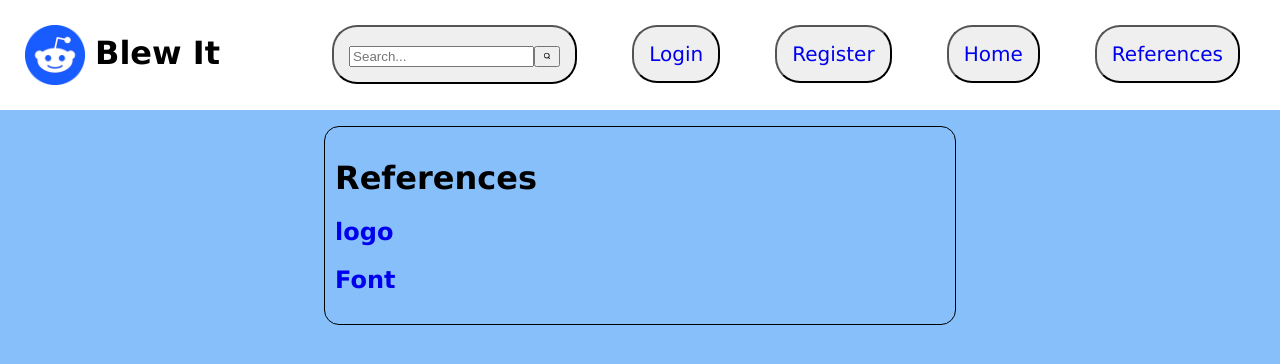
After one commit to stananan/blewIt, a PHP site: page /references.php in a window 1280 px wide. The commit adds this page. Shown: the top 364 px of the page. Run offline with PHP 8.4, Linux system fonts and the light colour scheme; a stand-in replaces the project's code that opens the database connection; some libraries are stand-ins or nearby versions; some web fonts are replaced.

Commit message:
Css Changes
Logo, Favicon, you can now upvote and downvote on index and sublewit page

```diff
--- a/admin.php
+++ b/admin.php
@@ -16,6 +16,8 @@ if (!isset($_SESSION['user']) || !isset($_SESSION['admin']) || $_SESSION['admin'
 <head>
     <meta charset="UTF-8">
     <meta name="viewport" content="width=device-width, initial-scale=1.0">
+    <link rel="icon" type="image/x-icon" href="images/reddit-logo.ico">
+
     <title>Profile</title>
 
     <link rel="stylesheet" href="style.css">
--- a/header.php
+++ b/header.php
@@ -1,13 +1,22 @@
 <!-- Header Code -->
+
 <div class="header-div">
-    <h1 class="header-title">Blew It</h1>
+
+
+    <h1 class="header-title"><a href='index.php'><img id="logo-img" src="images/reddit-logo.png" alt="logo" width="60px" height="60px"></a>Blew It</h1>
+
+
     <div class="header-links">
+        <div class='nav'>
+            <form action='search.php' method='get'><input type='text' name='search-val' placeholder='Search...'><button type='submit'><img id='search-img' src='images/search-bar-01.png' alt='d' width='10px' height='10px'></button></form>
+        </div>
 
         <?php
 
         if (isset($_SESSION["user"])) {
             try {
-                echo "<div class='nav'><form action='search.php' method='get'><input type = 'text' name = 'search-val'><button type='submit'>Search</button></form></div>";
+
+
                 $userNameTable = $dbh->prepare("SELECT `username` FROM bi_users WHERE :id = `id`");
                 $userNameTable->bindValue(":id", $_SESSION["user"]);
                 $userNameTable->execute();
@@ -18,36 +27,45 @@
                 $sth = $dbh->prepare("SELECT * FROM bi_communities");
                 $sth->execute();
                 $communities = $sth->fetchAll();
-                if (isset($_SESSION['user'])) {
-                    echo "<div class='nav'>";
-                    echo "<div class='dropdown'>";
-                    echo "<button type='button' class='dropbutton'>Communities</button>";
-                    echo "<div class='dropdowncontent'>";
-                    foreach ($communities as $community) {
-                        $id = $community['id'];
-                        $name = $community['name'];
-                        echo "<a href = \" sublewit.php?id={$id}\">{$name}</a>";
-                    }
-                    echo " </div>";
-                    echo "</div>";
-                    echo "</div>";
-                    echo "<div class='nav'><a href='profile.php?id=" . $_SESSION['user'] . "'>" . $userName['username'] . "</a></div>";
-                    echo "<div class='nav'><a href='logout.php'>Log out</a></div>";
-                    echo "<div class='nav'><a href='index.php'>Home</a></div>";
-                }
+                // if (isset($_SESSION['user'])) {
+                //     echo "<div class='nav'>";
+                //     echo "<div class='dropdown'>";
+                //     echo "<button type='button' class='dropbutton'>Communities</button>";
+                //     echo "<div class='dropdowncontent'>";
+                //     foreach ($communities as $community) {
+                //         $id = $community['id'];
+                //         $name = $community['name'];
+                //         echo "<a href = \" sublewit.php?id={$id}\">{$name}</a>";
+                //     }
+                //     echo " </div>";
+                //     echo "</div>";
+                //     echo "</div>";
+                //
+                //
+                // }
+                echo "<div class='nav'><a href='profile.php?id=" . $_SESSION['user'] . "'>" . $userName['username'] . "</a></div>";
+                echo "<div class='nav'><a href='logout.php'>Log out</a></div>";
             } catch (PDOException $e) {
                 echo "<p>Error: {$e->getMessage()}</p>";
             }
         } else {
         ?>
+
+
             <div class="nav"><a href="login.php">Login</a></div>
 
             <div class="nav"><a href="register.php">Register</a></div>
 
-            <div class='nav'><a href='index.php'>Home</a></div>
+
+
         <?php
         }
+
         ?>
+
+        <div class='nav'><a href='index.php'>Home</a></div>
+
+        <div class='nav'><a href="references.php">References</a></div>
     </div>
 
 </div>
--- a/login.php
+++ b/login.php
@@ -14,6 +14,8 @@ $dbh = new PDO(DB_DSN, DB_USER, DB_PASSWORD);
     <meta name="viewport" content="width=device-width, initial-scale=1.0">
     <title>Login</title>
     <link rel="stylesheet" href="style.css">
+    <link rel="icon" type="image/x-icon" href="images/reddit-logo.ico">
+
 </head>
 
 <body>
--- a/post.php
+++ b/post.php
@@ -47,6 +47,8 @@ try {
     <title>Post</title>
 
     <link rel="stylesheet" href="style.css">
+    <link rel="icon" type="image/x-icon" href="images/reddit-logo.ico">
+
 </head>
 
 <body>
@@ -100,14 +102,14 @@ try {
                 }
                 if (isset($_SESSION['user'])) {
 
-                    echo "<div class='bottomspan'><a href= 'interaction.php?post=" . htmlspecialchars($post['id']) . "&inter=1'>
+                    echo "<div class='bottomspan'><a href= 'interaction.php?post=" . htmlspecialchars($post['id']) . "&inter=1&page=post'>
 
                 <p class='post-upvotes'>Upvotes</p>
 
                 <p class='post-upvotes-total'>" . htmlspecialchars($upvotes) . "</p></a>
                 </div>
 
-                <div class='bottomspan'><a href= 'interaction.php?post=" . htmlspecialchars($post['id']) . "&inter=2'>
+                <div class='bottomspan'><a href= 'interaction.php?post=" . htmlspecialchars($post['id']) . "&inter=2&page=post'>
 
                     <p class='post-downvotes'>Downvotes</p>
                     <p class='post-downvotes-total'>" . htmlspecialchars($downvotes) . "</p></a>
--- a/profile.php
+++ b/profile.php
@@ -42,6 +42,8 @@ try {
     <title>Profile</title>
 
     <link rel="stylesheet" href="style.css">
+    <link rel="icon" type="image/x-icon" href="images/reddit-logo.ico">
+
 </head>
 
 <body>
--- /dev/null
+++ b/references.php
@@ -0,0 +1,36 @@
+<?php
+require "realconfig.php";
+$dbh = new PDO(DB_DSN, DB_USER, DB_PASSWORD);
+session_start();
+
+?>
+<!DOCTYPE html>
+<html lang="en">
+
+<head>
+    <meta charset="UTF-8">
+    <meta name="viewport" content="width=device-width, initial-scale=1.0">
+    <title>References</title>
+    <link rel="stylesheet" href="style.css">
+    <link rel="icon" type="image/x-icon" href="images/reddit-logo.ico">
+
+</head>
+
+<body>
+    <div class="container">
+        <?php
+        require_once "header.php";
+        ?>
+        <div class="posts-container">
+            <div class="post-div">
+                <h1>References</h1>
+                <h2><a href="https://www.reddit.com/">logo</a></h2>
+                <h2><a href="https://www.cdnfonts.com/verdana.font">Font</a></h2>
+            </div>
+        </div>
+    </div>
+
+
+</body>
+
+</html>
--- a/register.php
+++ b/register.php
@@ -13,6 +13,8 @@ $dbh = new PDO(DB_DSN, DB_USER, DB_PASSWORD);
     <meta name="viewport" content="width=device-width, initial-scale=1.0">
     <title>Register</title>
     <link rel="stylesheet" href="style.css">
+    <link rel="icon" type="image/x-icon" href="images/reddit-logo.ico">
+
 </head>
 
 <body>
--- a/search.php
+++ b/search.php
@@ -16,6 +16,8 @@ if (!isset($_SESSION['user']) || !isset($_GET['search-val']) || empty($_GET['sea
     <meta name="viewport" content="width=device-width, initial-scale=1.0">
     <title>Search</title>
     <link rel="stylesheet" href="style.css">
+    <link rel="icon" type="image/x-icon" href="images/reddit-logo.ico">
+
     <style>
         td,
         th {
--- a/style.css
+++ b/style.css
@@ -1,10 +1,26 @@
+@import url('https://fonts.cdnfonts.com/css/verdana');
+
 body {
     background-color: #86BFFA;
+    font-family: 'Verdana', sans-serif;
+
+}
+
+#logo-img {
+    vertical-align: middle;
+    padding-right: 10px;
 }
 
 .header-div {
-    border: 1px solid black;
+
     overflow: auto;
+    /* position: fixed; */
+    position: fixed;
+    width: 100%;
+    background-color: white;
+    top: 0;
+    right: 0;
+
 }
 
 .post-link {
@@ -13,34 +29,33 @@ body {
 
 .header-title {
     margin: 25px;
+
+    float: left;
+
 }
 
-select {
-    margin-top: 10px;
+.header-links {
+    float: right;
+    margin-right: 15px;
+    vertical-align: middle;
+
 }
 
-textarea {
-    margin-right: 15px;
+
+.container {
+    margin-top: 10%;
 }
 
-.header-title,
-.header-login,
-.header-register {
-    display: inline-block;
-}
+
 
 .topspan {
     display: inline-block;
     width: 850px;
-
-
 }
 
 .bottomspan {
 
     display: inline-block;
-
-    /* width: 80px; */
     border: 1px solid black;
     padding: 10px;
 }
@@ -52,14 +67,8 @@ textarea {
     display: inline-block;
 }
 
-.header-title {
-    float: left;
-}
 
-.header-links {
-    float: right;
-    margin-right: 15px;
-}
+
 
 a {
     text-decoration: none;
@@ -82,7 +91,7 @@ a {
     cursor: default;
     box-sizing: border-box;
     background-color: buttonface;
-    margin: 0em;
+
     padding: 1px 6px;
     border-width: 2px;
     border-style: outset;
@@ -90,9 +99,10 @@ a {
     border-image: initial;
     padding: 15px;
     border-radius: 25px;
-    margin: 15px;
+    margin: 25px;
     font-size: 20px;
     color: #86BFFA;
+
 }
 
 .dropdown {
@@ -105,9 +115,9 @@ a {
     position: absolute;
     background-color: #f9f9f9;
     min-width: 160px;
-    box-shadow: 0px 8px 16px 0px rgba(0,0,0,0.2);
+    box-shadow: 0px 8px 16px 0px rgba(0, 0, 0, 0.2);
     z-index: 1;
-    font-size:20px;
+    font-size: 20px;
 }
 
 .dropdowncontent a {
@@ -117,11 +127,13 @@ a {
     display: block;
 }
 
-  .center{
-    text-align:center;
+.center {
+    text-align: center;
 }
 
-  .dropdowncontent a:hover {background-color: #f1f1f1}
+.dropdowncontent a:hover {
+    background-color: #f1f1f1
+}
 
 .dropdown:hover .dropdowncontent {
     display: block;
@@ -130,6 +142,7 @@ a {
 .dropdown:hover .dropbutton {
     background-color: #3e8e41;
 }
+
 .nav a:visited {
     color: #86BFFA;
 }
@@ -141,40 +154,58 @@ select {
     border-radius: 50px;
     color: #86BFFA;
     min-width: 100px;
+    margin-top: 10px;
 }
 
+textarea {
+    width: 100%;
+}
 
 .create-div {
-    border: 1px solid black;
 
+    display: flex;
+    justify-content: center;
     width: fit-content;
     margin: auto;
     margin-top: 3%;
     margin-bottom: 3%;
     max-width: 1300px;
-    padding: 20px;
+    padding: 10px;
+
+}
+
+#sublewit-text {
+    font-size: 125%;
+}
+
+#desc-text {
+    margin-top: 10px;
 
 }
 
 .upload-div,
 .sublewit-div {
     border: 1px solid black;
+    border-radius: 25px;
     display: inline-block;
     width: 100%;
-    padding:25px;
+    padding: 25px;
+    margin: 10px;
 }
+
 
 
 #upload-text,
 #desc-text {
     font-size: 150%;
-    width: 80%;
+    width: 100%;
 }
 
 
 .posts-container {
 
     width: 50%;
+
     margin: auto;
     margin-top: 3%;
 }
@@ -185,6 +216,7 @@ select {
     border-radius: 15px;
     padding: 10px;
     word-wrap: break-word;
+
 }
 
 .error {
```
Also changed, not shown: index.php (+27 -8 lines), interaction.php (+9 -2 lines), sublewit.php (+54 -18 lines), images/reddit-logo.ico (added), images/reddit-logo.png (added), images/search-bar-01.png (added). Lines whose indentation alone changed are shown as unchanged.
